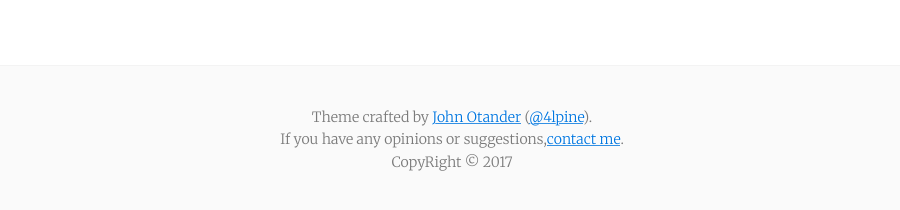
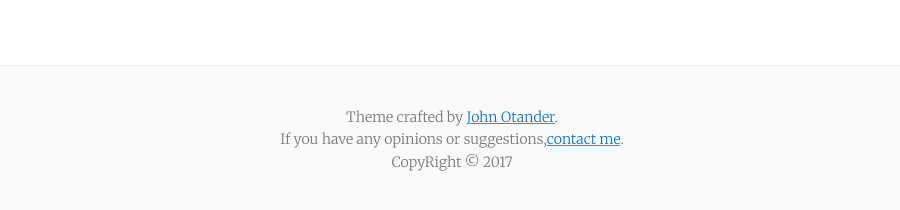
Before and after one commit to FIBSTAR/FIBSTAR.github.io, a Jekyll site: the page built from about.md, in a window 1280 px wide. Shown: the part 687-897 px from the top of the page, without its empty margins (188-1088 px from the left). Built offline with Jekyll 4.4.1, drawn with Linux system fonts in a browser that asks for light colours.

Commit message:
Update footer.html

```diff
--- a/_includes/footer.html
+++ b/_includes/footer.html
@@ -1,9 +1,9 @@
 <footer class="center">
   <div class="measure">
     <small>
-      Theme crafted by <a href="http://johnotander.com">John Otander</a> (<a href="https://twitter.com/4lpine">@4lpine</a>).<br>
-           If you have any opinions or suggestions,<a href="https://fibstar.top/contact">contact me</a>.<br>
-          CopyRight © 2017
+           Theme crafted by <a href="http://johnotander.com">John Otander</a>.<br>
+           If you have any opinions or suggestions,<a href="contact.html">contact me</a>.<br>
+           CopyRight © 2017
     </small>
   </div>
 </footer>
```
